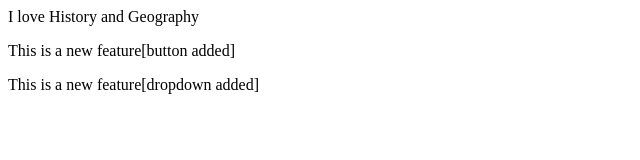
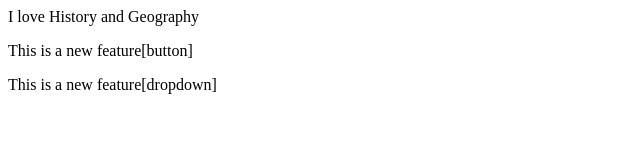
Before and after one commit to HarshithChowdary/LocalRepo, a plain HTML site: page index.html in a window 1280 px wide. Shown: the whole page, without its empty margins (0-640 px from the left). Drawn offline with Linux system fonts and the light colour scheme.

Commit message:
removed added

```diff
--- a/index.html
+++ b/index.html
@@ -1,3 +1,3 @@
 <p>I love History and Geography</p>
-<p>This is a new feature[button added]</p>
-<p>This is a new feature[dropdown added]</p>
+<p>This is a new feature[button]</p>
+<p>This is a new feature[dropdown]</p>
```
